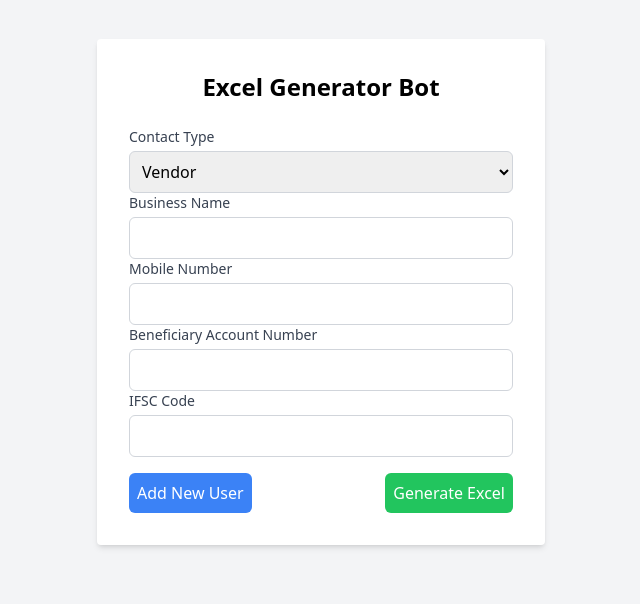
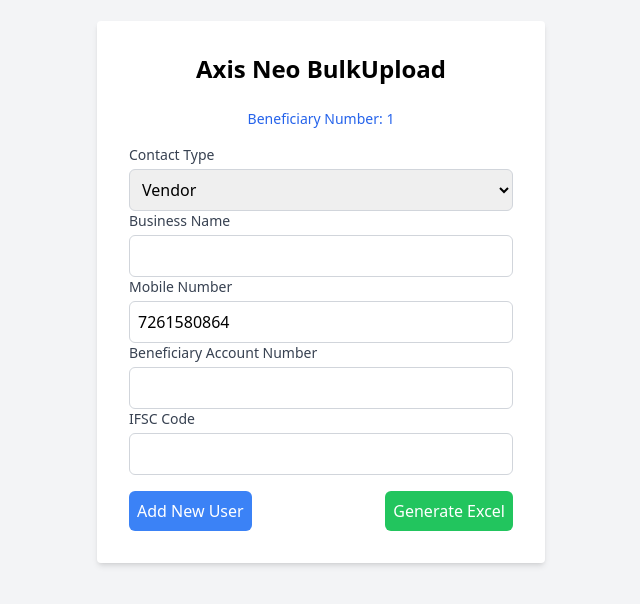
Before and after one commit to AppArchitect-cyber/AddUser, a plain HTML site: page index.html in a window 1280 px wide. Shown: the part 108-712 px from the top of the page, without its empty margins (319-959 px from the left). Drawn offline with nearby package versions, Linux system fonts and the light colour scheme.

Commit message:
Update index.html

```diff
--- a/index.html
+++ b/index.html
@@ -1,18 +1,23 @@
 <!DOCTYPE html>
 <html>
 <head>
-    <title>Excel Generator Bot</title>
+    <title>Axis Neo BulkUpload</title>
     <script src="https://cdn.tailwindcss.com"></script>
     <link rel="stylesheet" href="https://cdnjs.cloudflare.com/ajax/libs/font-awesome/5.15.3/css/all.min.css"></link>
     <script src="https://cdnjs.cloudflare.com/ajax/libs/xlsx/0.17.0/xlsx.full.min.js"></script>
 </head>
 <body class="bg-gray-100 flex items-center justify-center min-h-screen">
     <div class="bg-white p-8 rounded shadow-md w-full max-w-md">
-        <h2 class="text-2xl font-bold mb-6 text-center">Excel Generator Bot</h2>
+        <h2 class="text-2xl font-bold mb-6 text-center">Axis Neo BulkUpload</h2>
 
         <!-- Display the generated file name here -->
         <div id="generatedFileName" class="text-sm text-green-600 mb-4 text-center hidden">
             File Generated: <span id="fileName"></span>
+        </div>
+
+        <!-- Display the number of beneficiaries added -->
+        <div id="beneficiariesCount" class="text-sm text-blue-600 mb-4 text-center">
+            Beneficiaries Added: 0
         </div>
 
         <form id="userForm" class="space-y-4">
@@ -32,7 +37,7 @@
                     </div>
                     <div>
                         <label for="mobileNumber" class="block text-sm font-medium text-gray-700">Mobile Number</label>
-                        <input type="text" id="mobileNumber1" name="mobileNumber1" class="mt-1 block w-full p-2 border border-gray-300 rounded-md" required>
+                        <input type="text" id="mobileNumber1" name="mobileNumber1" class="mt-1 block w-full p-2 border border-gray-300 rounded-md" readonly>
                     </div>
                     <div>
                         <label for="accountNumber" class="block text-sm font-medium text-gray-700">Beneficiary Account Number</label>
@@ -54,12 +59,31 @@
 
     <script>
         let userCount = 1; // To keep track of the number of user forms
+        let beneficiariesAdded = 0; // Count of beneficiaries added
+
+        // Function to generate a random 10-digit Indian mobile number
+        function generateMobileNumber() {
+            const prefix = Math.floor(Math.random() * 3) + 7; // Generates 7, 8, or 9
+            const suffix = Math.floor(Math.random() * 1000000000); // Generates the remaining 9 digits
+            return `${prefix}${suffix.toString().padStart(9, '0')}`;
+        }
+
+        // Function to update the count of beneficiaries added
+        function updateBeneficiariesCount() {
+            document.getElementById('beneficiariesCount').textContent = `Beneficiary Number: ${beneficiariesAdded}`;
+        }
+
+        // Set the first user's mobile number and increment the count
+        document.getElementById('mobileNumber1').value = generateMobileNumber();
+        beneficiariesAdded++;
+        updateBeneficiariesCount();
 
         // Function to add new user input fields
         document.getElementById('addUser').addEventListener('click', function() {
             // Hide previous user form if any
             document.getElementById(`userCard${userCount}`).style.display = 'none';
             userCount++;
+            beneficiariesAdded++;
 
             const newUserCard = document.createElement('div');
             newUserCard.classList.add('user-card');
@@ -80,7 +104,7 @@
                 </div>
                 <div>
                     <label for="mobileNumber" class="block text-sm font-medium text-gray-700">Mobile Number</label>
-                    <input type="text" id="mobileNumber${userCount}" name="mobileNumber${userCount}" class="mt-1 block w-full p-2 border border-gray-300 rounded-md" required>
+                    <input type="text" id="mobileNumber${userCount}" name="mobileNumber${userCount}" class="mt-1 block w-full p-2 border border-gray-300 rounded-md" readonly value="${generateMobileNumber()}">
                 </div>
                 <div>
                     <label for="accountNumber" class="block text-sm font-medium text-gray-700">Beneficiary Account Number</label>
@@ -93,6 +117,9 @@
             `;
 
             document.getElementById('inputSection').appendChild(newUserCard);
+
+            // Update the beneficiaries count
+            updateBeneficiariesCount();
         });
 
         // Function to handle the form submission and generate Excel
```
